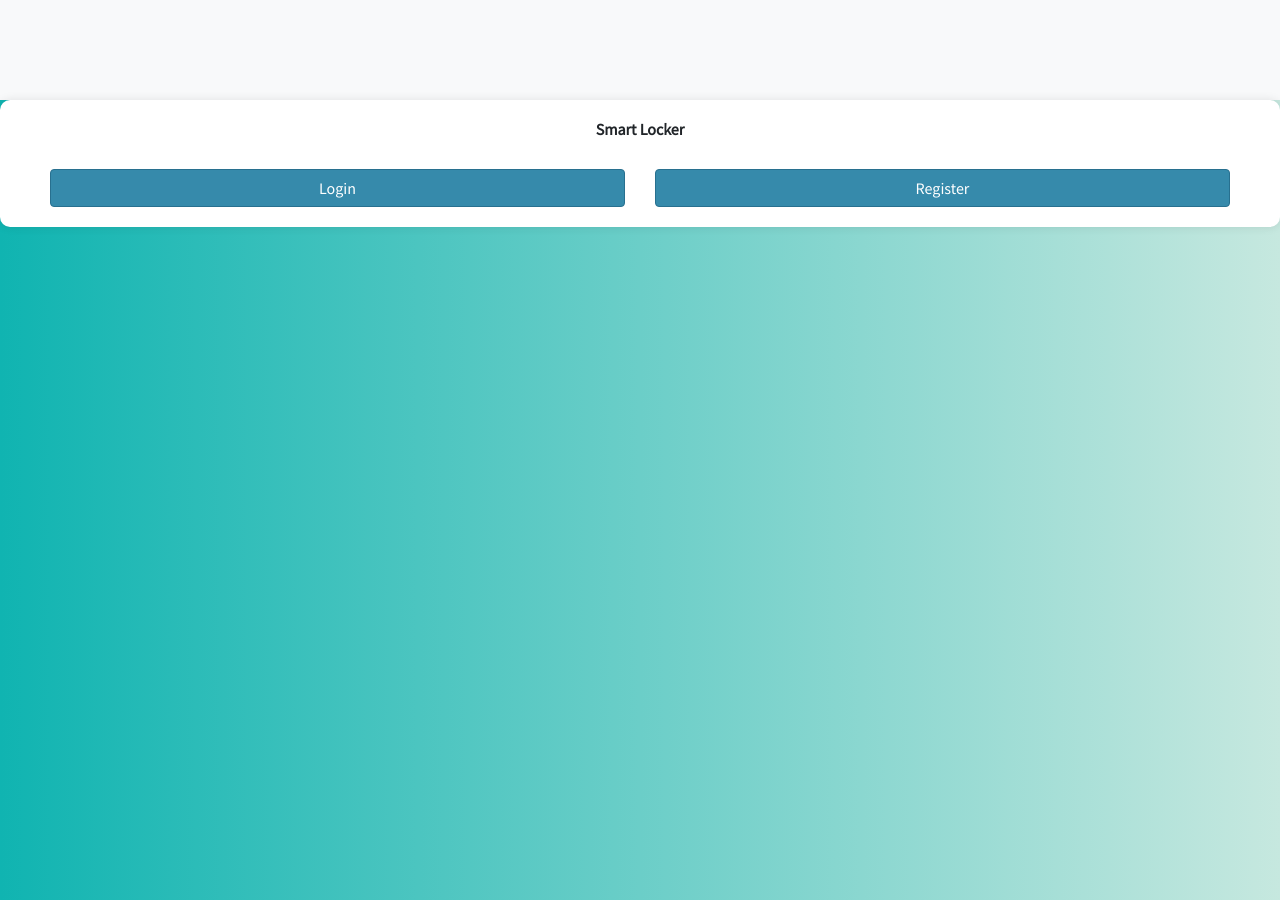
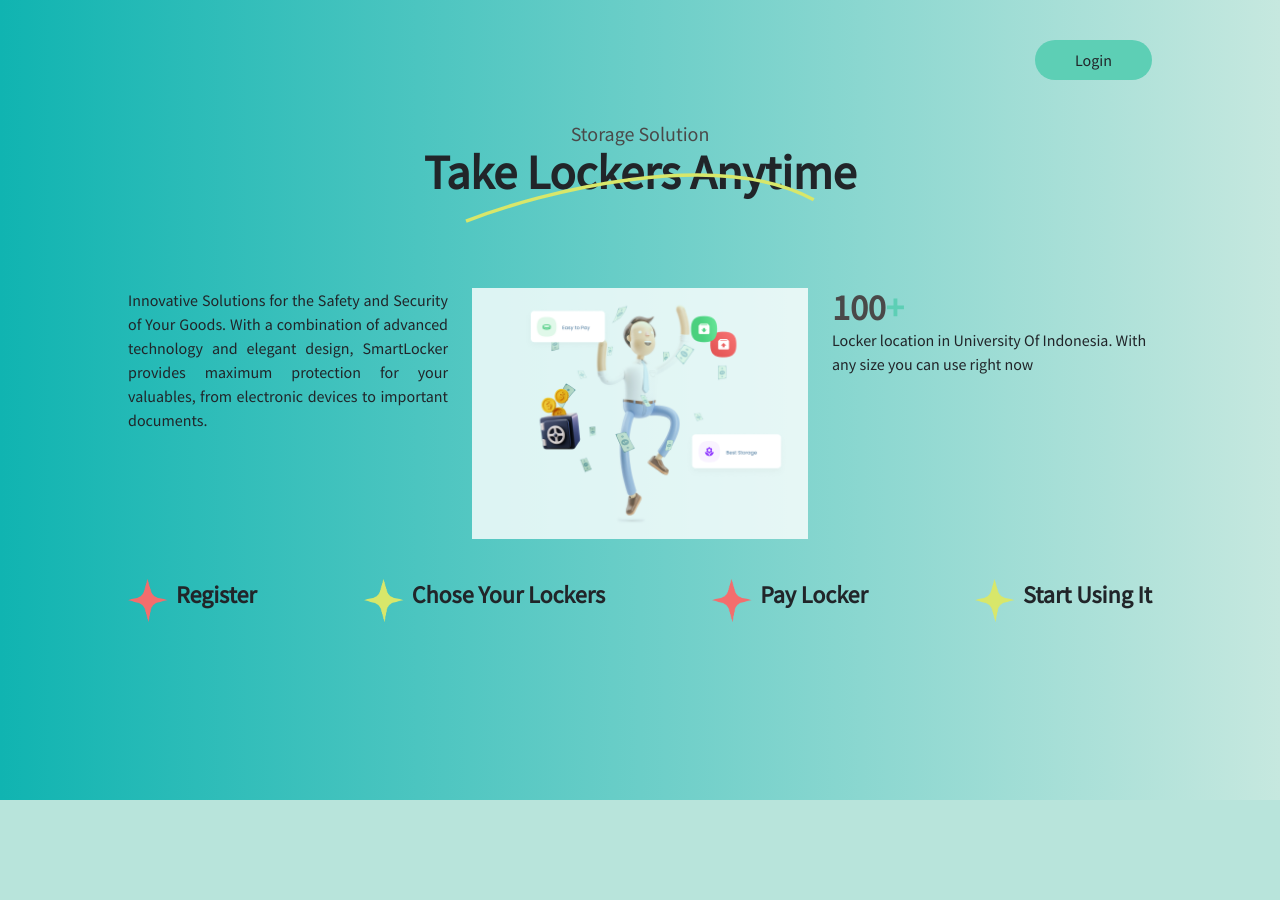
Before and after one commit to RPL-SprintMasters/smart-locker, a Django app: page / in a window 1280 px wide. After the commit the page ends 800 px from the top, so only its background shows below. Run offline with Django 4.2, Linux system fonts and the light colour scheme; some libraries are stand-ins or nearby versions.

Commit message:
home slicing design

```diff
--- a/authentication/templates/home.html
+++ b/authentication/templates/home.html
@@ -6,16 +6,47 @@
 
 {% block content %}
 <link rel="stylesheet" type="text/css" href="{% static 'css/style.css' %}">
-<div class="content-container d-flex align-items-center justify-content-center mx-auto">
-	<div class="container">
-		<h2><strong>Smart Locker</strong></h2>
-		<div class="row">
-			<div class="col">
-				<a href="/login" class="btn btn-primary btn-custom btn-block">Login</a>
-			</div>
-			<div class="col">
-				<a href="/register" class="btn btn-primary btn-custom btn-block">Register</a>
-			</div>
+<div class="w-screen min-h-screen p-10 md:px-32">
+	<div class=" flex justify-end">
+		<a href="/login" class="bg-[#5DCFB5] py-2 px-10 rounded-full">Login</a>
+	</div>
+
+	<div class="mt-10 relative flex flex-col justify-center w-full">
+		<div class="text-center">
+			<h3 class="text-xl text-[#4A4949]">Storage Solution</h3>
+			<h1 class="font-bold text-5xl">Take Lockers Anytime</h1>
+		</div>
+		<div class="grid justify-items-center">
+			<svg xmlns="http://www.w3.org/2000/svg" class="w-[350px] h-[100px] -mt-12" viewBox="0 0 517 73" fill="none">
+				<path d="M1.51335 70.6461C112.778 27.3922 371.265 -39.4768 515.099 39.0786" stroke="#D8E76A" stroke-width="5"/>
+			</svg>
+		</div>
+	</div>
+	<div class="mt-10 flex flex-col md:flex-row gap-4">
+		<p class="max-w-xs text-justify">Innovative Solutions for the Safety and Security of Your Goods. With a combination of advanced technology and elegant design, SmartLocker provides maximum protection for your valuables, from electronic devices to important documents.</p>
+		<img src="{% static '/images/landing-page.png' %}"  alt="" class="h-auto w-72 flex-grow">
+		<div>
+			<p class="font-bold text-4xl text-[#4A4949]">100<span class="text-[#5DCFB5]">+</span></p>
+			<p class="max-w-xs">Locker location in University Of Indonesia. With any size you can use right now</p>
+		</div>
+	</div>
+	<div class="flex flex-col md:flex-row md:justify-between gap-3 my-10">
+		<div class="flex flex-row md:flex-col gap-2">
+			<img src="{% static '/images/star-1-landing.png' %}"  alt="" class="h-auto w-10">
+			<h3 class="text-2xl font-bold">Register</h3>
+		</div>
+		<div class="flex  flex-row md:flex-col gap-2">
+			<img src="{% static '/images/star-2-landing.png' %}"  alt="" class="h-auto w-10">
+
+			<h3  class="text-2xl font-bold">Chose Your Lockers</h3>
+		</div>
+		<div class="flex gap-2  flex-row md:flex-col">
+			<img src="{% static '/images/star-1-landing.png' %}"  alt="" class="h-auto w-10">
+			<h3  class="text-2xl font-bold">Pay Locker</h3>
+		</div>
+		<div class="flex gap-2  flex-row md:flex-col">
+			<img src="{% static '/images/star-2-landing.png' %}"  alt="" class="h-auto w-10">
+			<h3  class="text-2xl font-bold">Start  Using It  </h3>
 		</div>
 	</div>
 </div>
```
Also changed, not shown: static/images/landing-page.png (added), static/images/star-1-landing.png (added), static/images/star-2-landing.png (added), static/images/star-3-landing.png (added).
